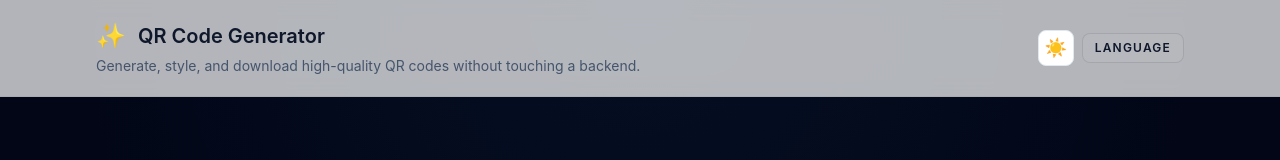
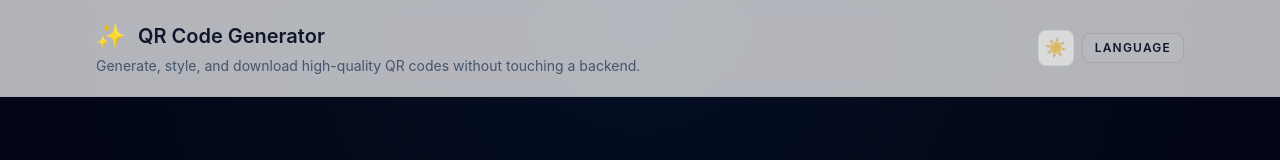
Before and after one commit to pyaethu-aung/qr-generator, a React (Vite) app: page / in a window 1280 px wide. Shown: the top 160 px of the page. Built offline with nearby package versions, Linux system fonts and the light colour scheme.

Commit message:
feat(ui): disable theme toggle with toast
- Add visual disabled state (opacity, cursor)
- Implement hover-triggered 'Coming soon' toast
- Update translations in en/my locales
- Update unit tests for verification

```diff
--- a/specs/007-sticky-dark-theme/tasks.md
+++ b/specs/007-sticky-dark-theme/tasks.md
@@ -40,9 +40,9 @@ We will first build the new `Toast` component to satisfy the "visual feedback" r
 **Goal**: Update UI to reflect disabled state and provide feedback.
 **Independent Test**: Button looks disabled and shows toast on hover.
 
-- [ ] T005 [US2] Update `src/components/common/ThemeToggle.tsx` to add visual disabled state (opacity, cursor)
-- [ ] T006 [US2] Implement hover interaction in `src/components/common/ThemeToggle.tsx` to trigger `Toast`
-- [ ] T007 [US2] Add "Coming soon" message to `ThemeToggle` hover logic
+- [x] T005 [US2] Update `src/components/common/ThemeToggle.tsx` to add visual disabled state (opacity, cursor)
+- [x] T006 [US2] Implement hover interaction in `src/components/common/ThemeToggle.tsx` to trigger `Toast`
+- [x] T007 [US2] Add "Coming soon" message to `ThemeToggle` hover logic
 
 ## Phase 5: Polish & Verification
 **Goal**: Final clean up and comprehensive testing.
--- a/src/components/common/ThemeToggle.tsx
+++ b/src/components/common/ThemeToggle.tsx
@@ -1,30 +1,46 @@
+import { useState } from 'react'
 import { useThemeContext } from '../../hooks/ThemeProvider'
 import { twMerge } from 'tailwind-merge'
 import clsx from 'clsx'
+import { Toast } from './Toast'
+import { useLocaleContext } from '../../hooks/LocaleProvider'
 
 export function ThemeToggle() {
-  const { theme, toggleTheme } = useThemeContext()
+  const { theme } = useThemeContext()
+  const { translate } = useLocaleContext()
   const isDark = theme === 'dark'
+  const [showToast, setShowToast] = useState(false)
 
   return (
+    <div className="relative">
       <button
         type="button"
-      onClick={toggleTheme}
+        onMouseEnter={() => setShowToast(true)}
+        onMouseLeave={() => setShowToast(false)}
         className={twMerge(
           clsx(
             'relative inline-flex h-9 w-9 items-center justify-center rounded-lg border transition-all duration-300',
-          'border-slate-200 bg-white text-slate-900 hover:bg-slate-50',
-          'dark:border-white/10 dark:bg-white/5 dark:text-white dark:hover:bg-white/10',
+            'border-slate-200 bg-white text-slate-900',
+            'dark:border-white/10 dark:bg-white/5 dark:text-white',
+            // Disabled styles
+            'opacity-50 cursor-not-allowed',
+            // Default focus ring for accessibility even if disabled logic prevents action
             'focus-visible:outline focus-visible:outline-2 focus-visible:outline-offset-2 focus-visible:outline-sky-500'
           )
         )}
         aria-label={isDark ? 'Switch to light theme' : 'Switch to dark theme'}
-      title={isDark ? 'Switch to light theme' : 'Switch to dark theme'}
+        aria-disabled="true"
       >
         <span className="sr-only">Toggle theme</span>
         <span className={clsx('text-lg transition-transform duration-500', isDark ? 'rotate-0' : 'rotate-[360deg]')}>
           {isDark ? '☀️' : '🌙'}
         </span>
       </button>
+
+      <Toast
+        message={translate('common.comingSoon')}
+        isVisible={showToast}
+      />
+    </div>
   )
 }
--- a/src/data/i18n/en.json
+++ b/src/data/i18n/en.json
@@ -7,6 +7,9 @@
       "en": "Switch to English",
       "my": "Switch to Burmese"
     }
+  },
+  "common": {
+    "comingSoon": "Coming soon"
   },
   "seo": {
     "title": "QR Code Generator",
--- a/src/data/i18n/my.json
+++ b/src/data/i18n/my.json
@@ -7,6 +7,9 @@
       "en": "အင်္ဂလိပ် ဘာသာသို့ ပြောင်းရန်",
       "my": "မြန်မာ ဘာသာသို့ ပြောင်းရန်"
     }
+  },
+  "common": {
+    "comingSoon": "မကြာမီ လာမည်"
   },
   "seo": {
     "title": "QR Code Generator",
```
Also changed, not shown: 1 other file (tests, documents, lock files or other folders). Lines whose indentation alone changed are shown as unchanged.
